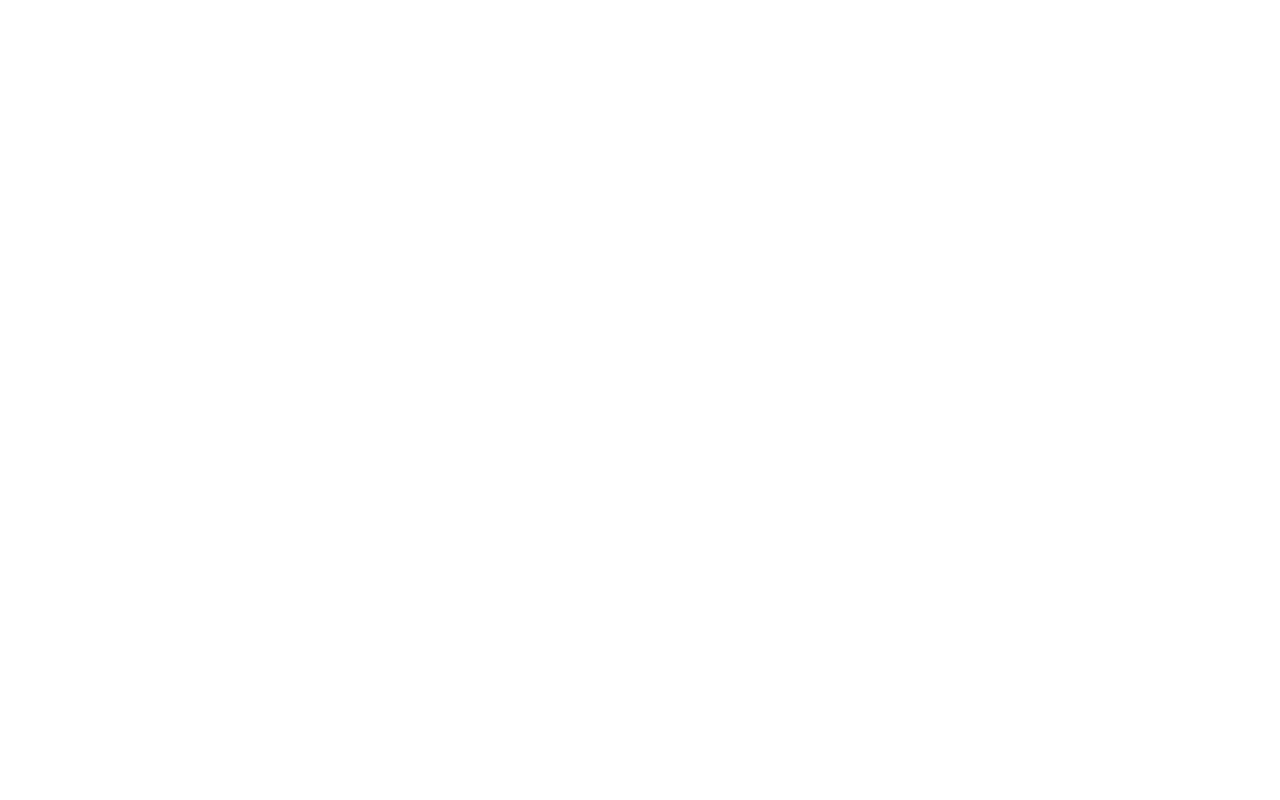
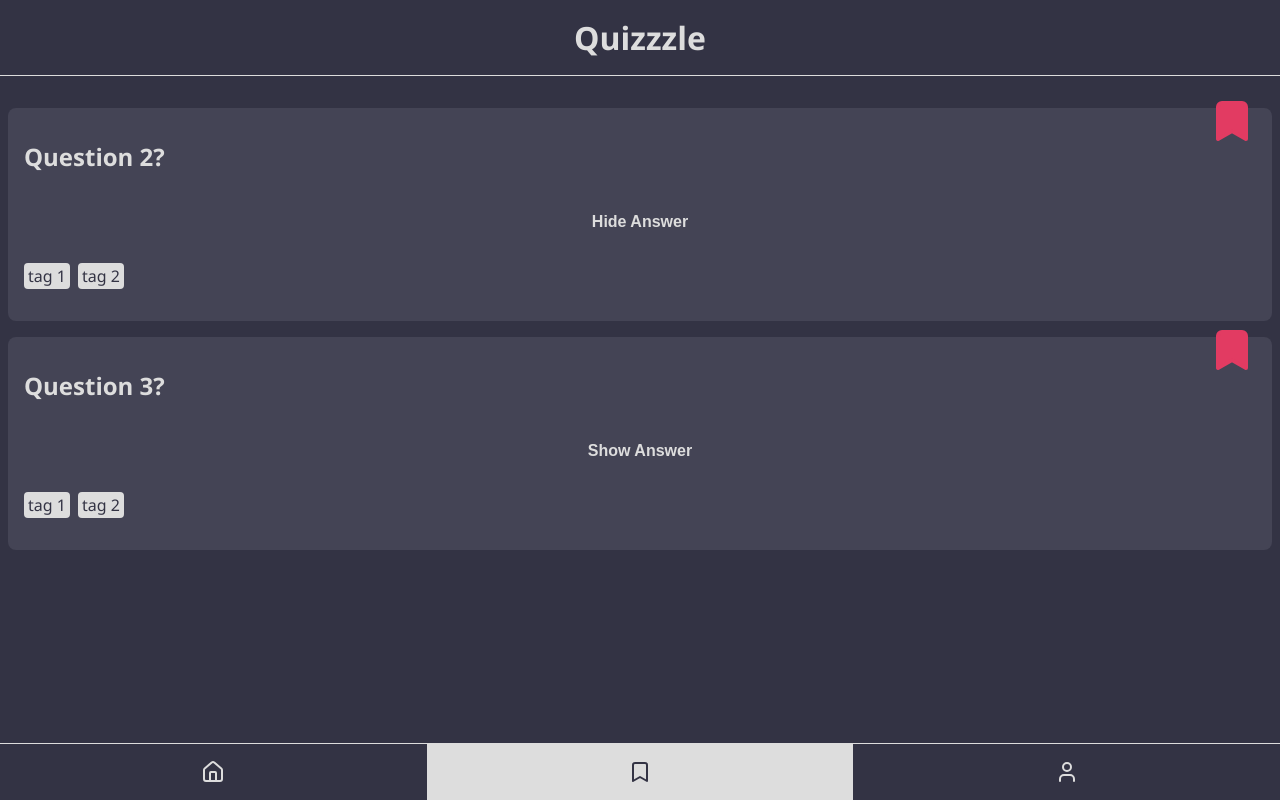
Before and after one commit to wd-bootcamp/ber-web-25-1-recap-project-1, a plain HTML site: page bookmarks.html in a window 1280 px wide. Drawn offline with Linux system fonts and the light colour scheme.

Commit message:
add bookmarks

```diff
--- a/bookmarks.html
+++ b/bookmarks.html
@@ -4,6 +4,131 @@
     <meta charset="UTF-8" />
     <meta name="viewport" content="width=device-width, initial-scale=1.0" />
     <title>Document</title>
+    <link rel="stylesheet" href="./styles/styles.css" />
   </head>
-  <body></body>
+  <body class="layout">
+    <header class="layout__heading">
+      <h1>Quizzzle</h1>
+    </header>
+    <main>
+      <ul class="layout__card-list">
+        <li>
+          <article class="card">
+            <h2 class="card__question">Question 2?</h2>
+            <button class="card__button">Hide Answer</button>
+            <span class="card__answer">Answer 2</span>
+            <ul class="tag-list">
+              <li class="tag-list__item">tag 1</li>
+              <li class="tag-list__item">tag 2</li>
+            </ul>
+            <button class="bookmark">
+              <svg
+                class="bookmark__icon bookmark__icon--active"
+                xmlns="http://www.w3.org/2000/svg"
+                width="24"
+                height="24"
+                viewBox="0 0 24 24"
+                fill="none"
+                stroke="currentColor"
+                stroke-width="2"
+                stroke-linecap="round"
+                stroke-linejoin="round"
+              >
+                <path d="m19 21-7-4-7 4V5a2 2 0 0 1 2-2h10a2 2 0 0 1 2 2v16z" />
+              </svg>
+            </button>
+          </article>
+        </li>
+        <li>
+          <article class="card">
+            <h2 class="card__question">Question 3?</h2>
+            <button class="card__button">Show Answer</button>
+            <span class="card__answer">Answer 3</span>
+            <ul class="tag-list">
+              <li class="tag-list__item">tag 1</li>
+              <li class="tag-list__item">tag 2</li>
+            </ul>
+            <button class="bookmark">
+              <svg
+                class="bookmark__icon bookmark__icon--active"
+                xmlns="http://www.w3.org/2000/svg"
+                width="24"
+                height="24"
+                viewBox="0 0 24 24"
+                fill="none"
+                stroke="currentColor"
+                stroke-width="2"
+                stroke-linecap="round"
+                stroke-linejoin="round"
+              >
+                <path d="m19 21-7-4-7 4V5a2 2 0 0 1 2-2h10a2 2 0 0 1 2 2v16z" />
+              </svg>
+            </button>
+          </article>
+        </li>
+      </ul>
+    </main>
+    <nav class="layout__navigation">
+      <ul class="nav">
+        <li class="nav__item">
+          <a class="nav__link" href="/">
+            <svg
+              xmlns="http://www.w3.org/2000/svg"
+              width="24"
+              height="24"
+              viewBox="0 0 24 24"
+              fill="none"
+              stroke="currentColor"
+              stroke-width="2"
+              stroke-linecap="round"
+              stroke-linejoin="round"
+              class="lucide lucide-house"
+            >
+              <path id="home" d="M15 21v-8a1 1 0 0 0-1-1h-4a1 1 0 0 0-1 1v8" />
+              <path
+                d="M3 10a2 2 0 0 1 .709-1.528l7-5.999a2 2 0 0 1 2.582 0l7 5.999A2 2 0 0 1 21 10v9a2 2 0 0 1-2 2H5a2 2 0 0 1-2-2z"
+              />
+            </svg>
+          </a>
+        </li>
+        <li class="nav__item">
+          <a class="nav__link nav__link--active" href="/bookmarks.html">
+            <svg
+              xmlns="http://www.w3.org/2000/svg"
+              width="24"
+              height="24"
+              viewBox="0 0 24 24"
+              fill="none"
+              stroke="currentColor"
+              stroke-width="2"
+              stroke-linecap="round"
+              stroke-linejoin="round"
+              class="lucide lucide-bookmark"
+            >
+              <path d="m19 21-7-4-7 4V5a2 2 0 0 1 2-2h10a2 2 0 0 1 2 2v16z" />
+            </svg>
+          </a>
+        </li>
+        <li class="nav__item">
+          <a class="nav__link" class="nav__link" href="/profile.html">
+            <svg
+              xmlns="http://www.w3.org/2000/svg"
+              width="24"
+              height="24"
+              viewBox="0 0 24 24"
+              fill="none"
+              stroke="currentColor"
+              stroke-width="2"
+              stroke-linecap="round"
+              stroke-linejoin="round"
+              class="lucide lucide-user"
+            >
+              <path d="M19 21v-2a4 4 0 0 0-4-4H9a4 4 0 0 0-4 4v2" />
+              <circle cx="12" cy="7" r="4" />
+            </svg>
+          </a>
+        </li>
+      </ul>
+    </nav>
+  </body>
 </html>
--- a/styles/components/layout.css
+++ b/styles/components/layout.css
@@ -1,3 +1,9 @@
+.layout {
+  min-height: 100dvh;
+  display: grid;
+  grid-template-rows: auto 1fr auto;
+}
+
 .layout__heading {
   padding: 1rem;
   background-color: inherit;
```
Also changed, not shown: index.html (+1 -1 lines).
